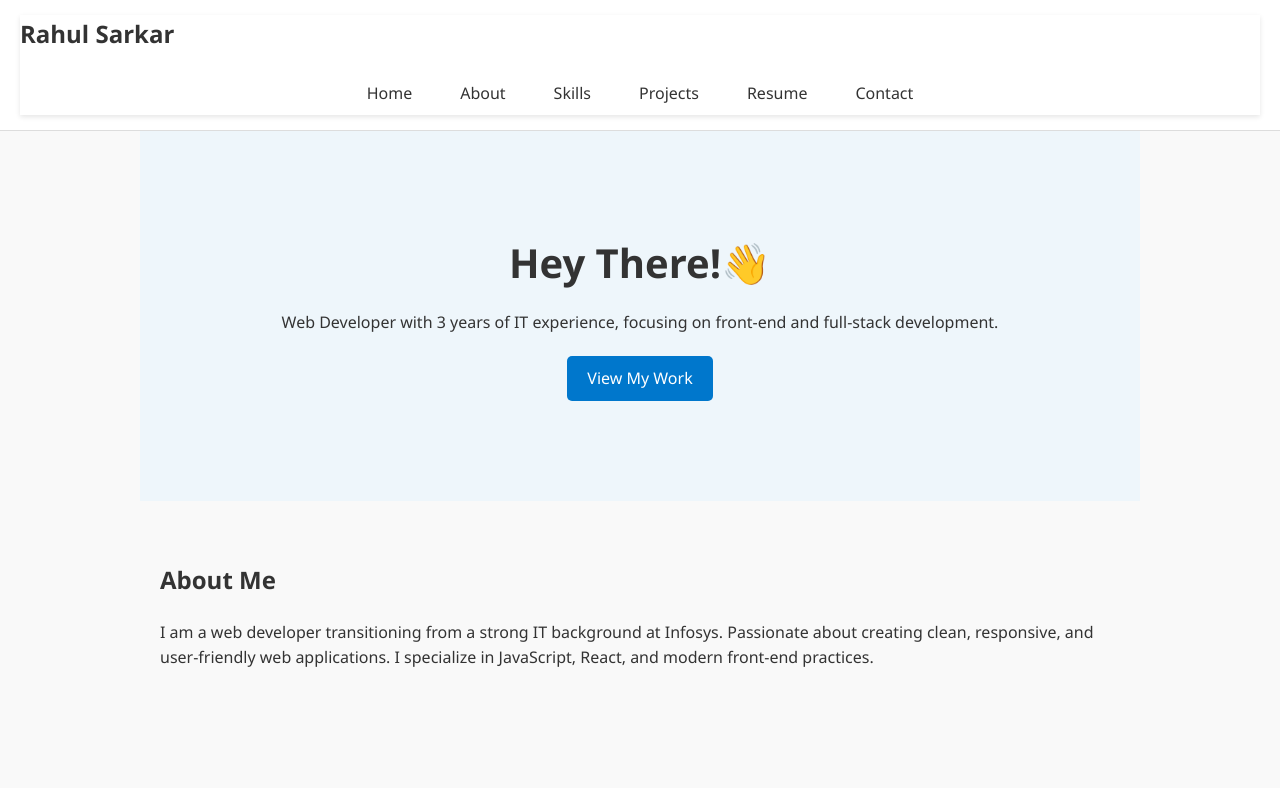
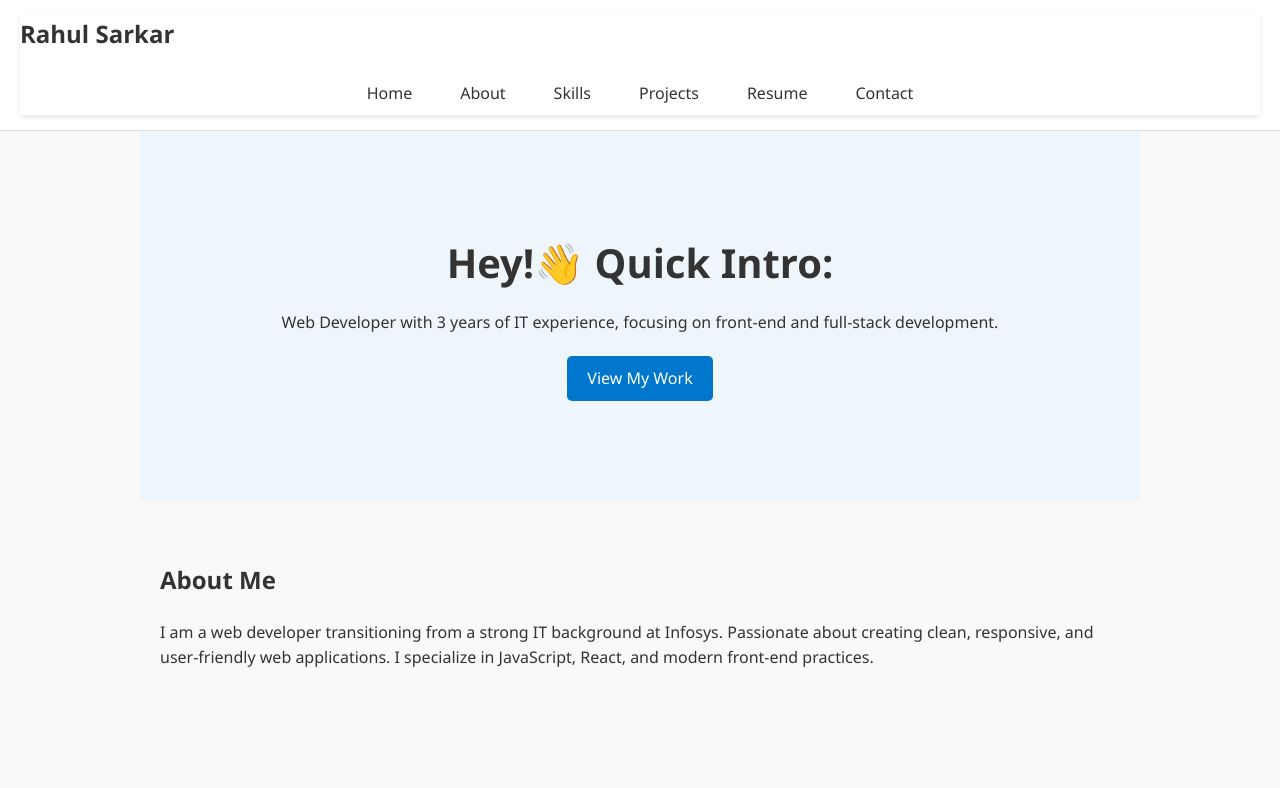
Before and after one commit to rahulsarkar2160/rahulsarkar2160, a plain HTML site: page index.html in a window 1280 px wide. Shown: the top 788 px of the page. Drawn offline with Linux system fonts and the light colour scheme.

Commit message:
edit info

```diff
--- a/index.html
+++ b/index.html
@@ -24,7 +24,7 @@
 
   <!-- Hero Section -->
   <section id="hero">
-    <h1>Hey There!👋</h1>
+    <h1>Hey!👋 Quick Intro:</h1>
     <p>Web Developer with 3 years of IT experience, focusing on front-end and full-stack development.</p>
     <a href="#projects" class="btn">View My Work</a>
   </section>
```
